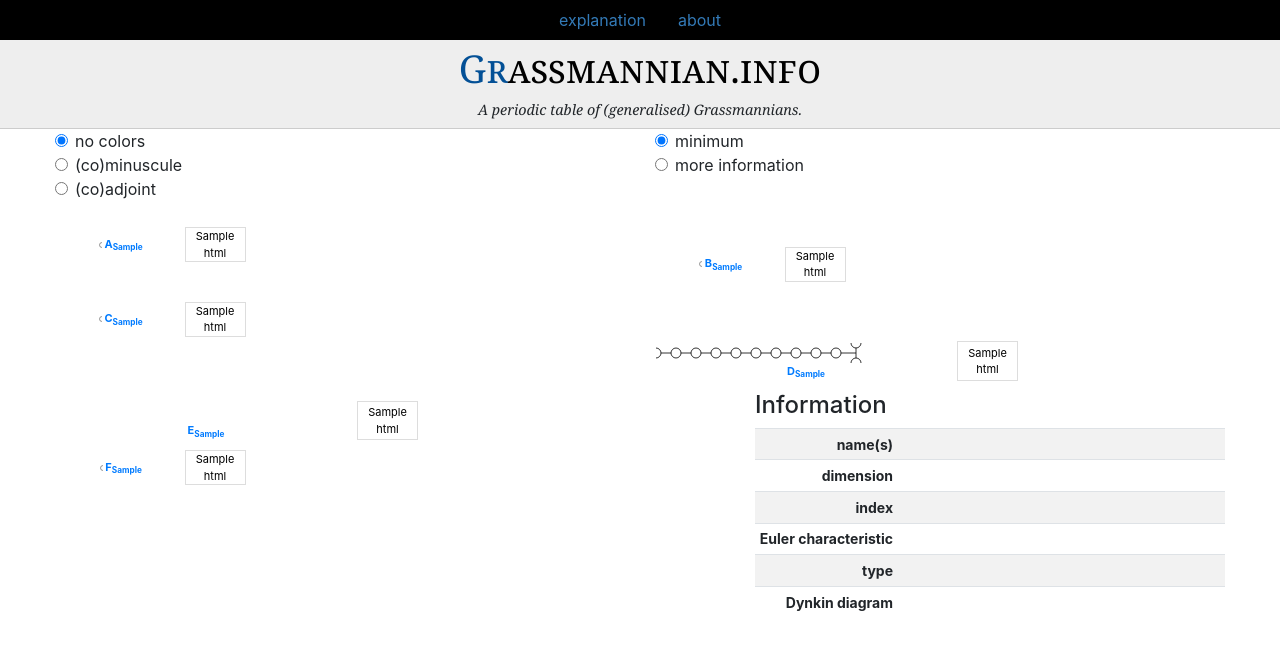
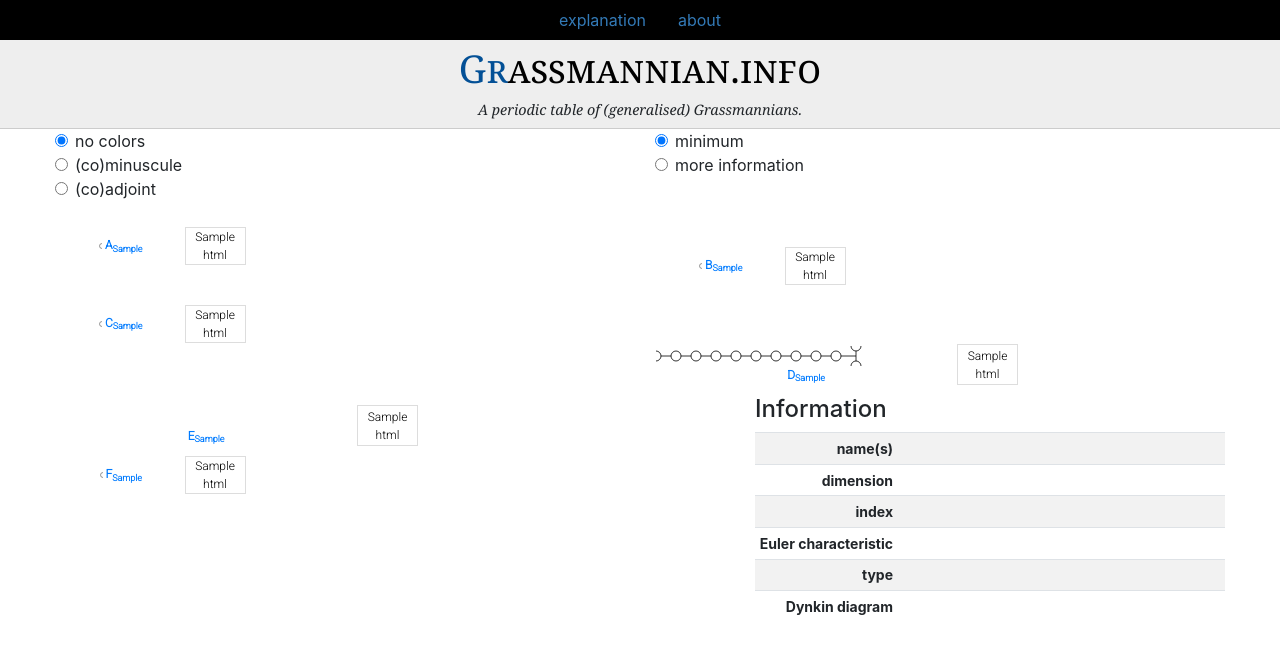
Before and after one commit to pbelmans/grassmannian-info, a Flask app: template templates/table.html in a window 1280 px wide. Shown: the top 654 px of the page. Run offline with Flask 2, Linux system fonts and the light colour scheme; the template is opened without the code that fills it: most values are stand-ins (such as "Sample title", 1, 10 or a date in 2020); lists and menus that the app fills with data are empty; style sheets or scripts are compiled from the project's sources; parts of the project's set-up code (start-up, migrations or seed data) failed here and were passed over; some libraries are stand-ins or nearby versions.

Commit message:
Nitpicking on the table layout

```diff
--- a/assets/style.scss
+++ b/assets/style.scss
@@ -1,4 +1,4 @@
-
+@import url('https://fonts.googleapis.com/css2?family=Roboto:wght@300&display=swap');
 
 div#menu {
   background-color: black;
@@ -72,7 +72,10 @@ div#content::-webkit-scrollbar {
 }
 
 table.atlas {
-  font-size: 11px;
+  border-spacing: 0;
+  -webkit-border-spacing: 0;
+  font-family: Roboto;
+  font-size: 12px;
   table-layout: fixed;
   margin: 10px 0;
 
@@ -83,6 +86,14 @@ table.atlas {
   th {
     text-align: center;
     width: 130px;
+  }
+
+  th:hover {
+    background-color: rgba(0, 0, 0, 0.1);
+  }
+
+  th a {
+    display: block;
   }
 
   td.entry {
@@ -131,11 +142,17 @@ table.atlas {
     display: none;
   }
 
-  td.active > div.alpha {
+  div.alpha {
+    display: inline-block;
+    height: 100%;
+    width: 100%;
+  }
+
+  td.alternative > div.alpha {
     background-color: rgba(0, 0, 0, 0.1);
   }
 
-  td.active:hover > div.alpha {
+  td.active > div.alpha {
     background-color: rgba(0, 0, 0, 0.2);
   }
 }
@@ -152,6 +169,10 @@ table.atlas.expanded {
 
 circle.active {
   fill: black !important;
+}
+
+circle.alternative {
+  fill: rgba(0, 0, 0, 0.4) !important;
 }
 
 // to deal with weird default
--- a/table.py
+++ b/table.py
@@ -295,7 +295,7 @@ def html(T, n, k):
 
     elif T == "E":
         if n == 6 and k == 1: return "&#x1D546;&#x2119;<sup>2</sup>"
-        if n == 6 and k == 6: return "&#x1D546;&#x2119;<sup>2&#x2228;</sup>"
+        if n == 6 and k == 6: return "&#x1D546;&#x2119;<sup>2,&#x2228;</sup>"
 
     elif T == "G":
         if k == 1: return html("B", 3, 1)
--- a/templates/table.html
+++ b/templates/table.html
@@ -202,13 +202,17 @@ var fields = ["name", "dimension", "index", "euler", "type"];
 // interact with the table
 $("td.entry").mouseenter(function(e) {
   // clear the color on other cells
-  $("td.entry, circle").removeClass("active");
+  $("td.entry, circle").removeClass("active alternative");
 
   var label = $(e.currentTarget).data("label");
 
-  // make the isomorphic ones look active
+  // make the isomorphic ones look semi-active
   var isomorphic = $("*[data-label='" + isomorphisms(label).join("'], *[data-label='") + "']");
-  isomorphic.addClass("active");
+  isomorphic.addClass("alternative");
+
+  // make the current one look active
+  $("*[data-label='" + label + "']").removeClass("alternative");
+  $("*[data-label='" + label + "']").addClass("active");
 
   // display the specific data
   fields.forEach(function (field) {
```
